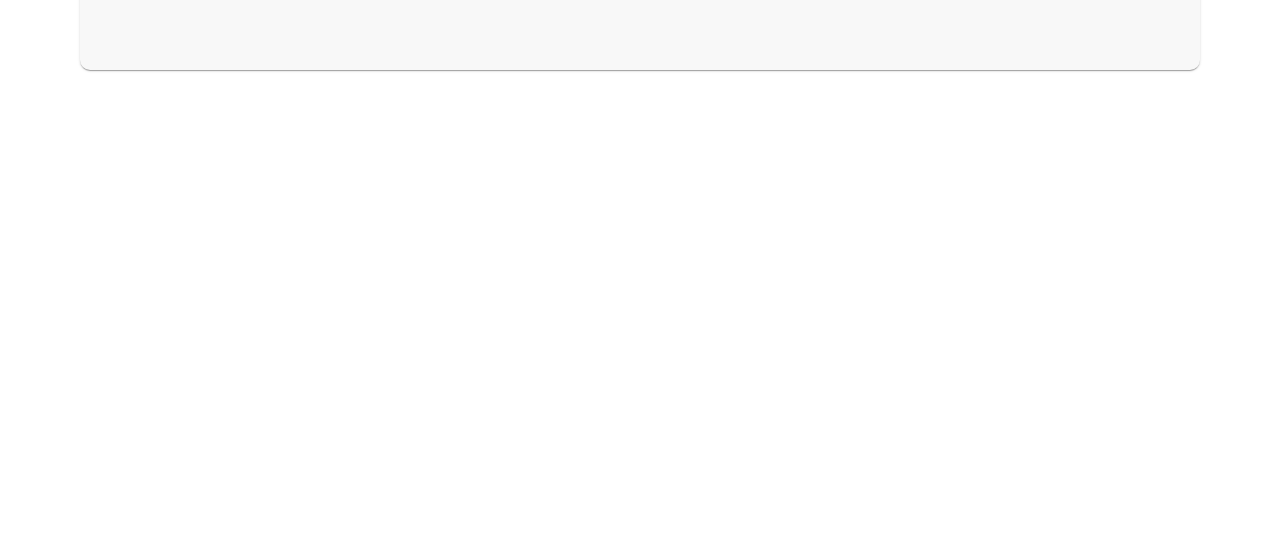
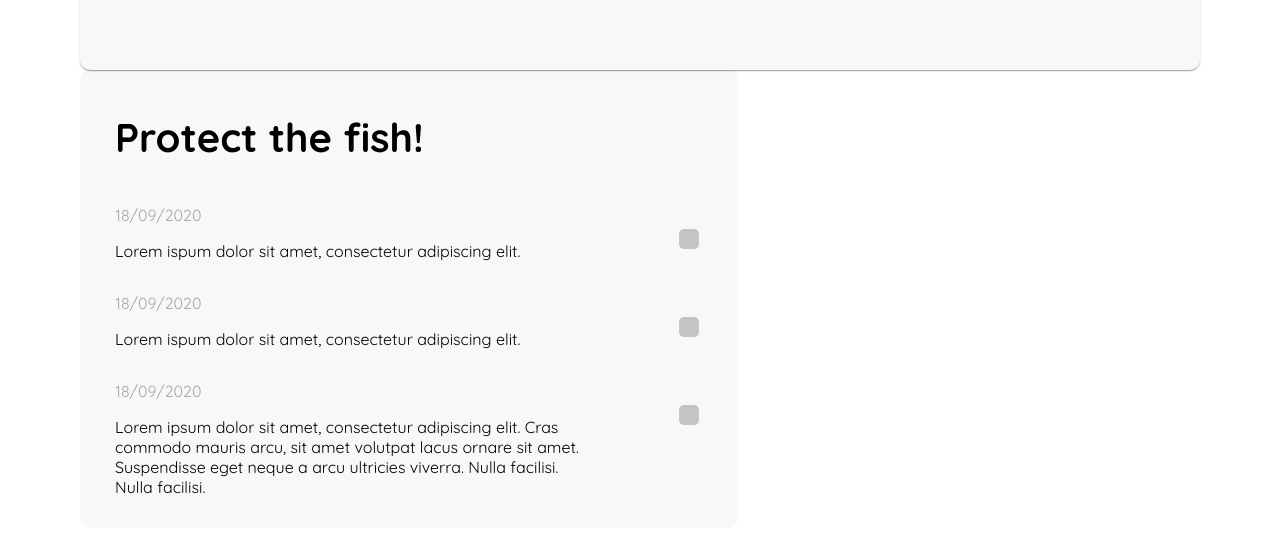
Before and after one commit to hungthezorba/projecter-front-end, a React (Create React App) app: page /project in a window 1280 px wide. Shown: the part 547-1080 px from the top of the page. Before the commit the page ends 800 px from the top, so only its background shows below. Built offline with nearby package versions, Linux system fonts and the light colour scheme.

Commit message:
Added basic project note

```diff
--- a/src/page/ProjectPage.js
+++ b/src/page/ProjectPage.js
@@ -1,7 +1,7 @@
 import React from 'react'
 import ProjectCard from '../projectManage/ProjectCard'
 import styled from 'styled-components'
-
+import Note from '../projectManage/Note'
 const ProjectManageWrapper = styled.div`
     padding: 5em;
 `
@@ -9,6 +9,7 @@ const ProjectManageWrapper = styled.div`
 const ProjectPage = () => (
     <ProjectManageWrapper>
         <ProjectCard/>
+        <Note/>
     </ProjectManageWrapper>
 )
 
--- /dev/null
+++ b/src/projectManage/Note.js
@@ -0,0 +1,67 @@
+import React from 'react'
+
+
+
+export default class Note extends React.Component {
+
+
+    render() {
+        return (
+            <div style={{ fontFamily: 'Quicksand', maxWidth: '588px', backgroundColor: '#F8F8F8', padding: '15px 35px 15px 35px', borderRadius: '10px'}}>
+                <div>
+                    <h1 style={{fontSize: '2.5em'}}>Protect the fish!</h1>
+                </div>
+                <div style={{display: 'flex', flexDirection: 'column'}}>
+                    <div style={{display: 'flex', position: 'relative'}}>
+                        <div>
+                            <div>
+                                <p style={{color: '#A6A6A6'}}>18/09/2020</p>
+                            </div>
+                            <div>
+                                <p>Lorem ispum dolor sit amet, consectetur adipiscing elit.</p>
+                            </div>
+                        </div>
+                        <div class="check-box-custom" style={{position: 'absolute', right: '0', top: '30px'}}>
+                            <label class="check-label" for="task-1">
+                                <input type="checkbox" id="task-1"/>
+                                <span class="checkmark"></span>
+                            </label>
+                        </div>
+                    </div>
+                    <div style={{display: 'flex', position: 'relative'}}>
+                        <div>
+                            <div>
+                                <p style={{color: '#A6A6A6'}}>18/09/2020</p>
+                            </div>
+                            <div>
+                                <p>Lorem ispum dolor sit amet, consectetur adipiscing elit.</p>
+                            </div>
+                        </div>
+                        <div class="check-box-custom" style={{position: 'absolute', right: '0', top: '30px'}}>
+                            <label class="check-label" for="task-1">
+                                <input type="checkbox" id="task-1"/>
+                                <span class="checkmark"></span>
+                            </label>
+                        </div>
+                    </div>
+                    <div style={{display: 'flex', position: 'relative'}}>
+                        <div style={{maxWidth: '30em'}}>
+                            <div>
+                                <p style={{color: '#A6A6A6'}}>18/09/2020</p>
+                            </div>
+                            <div>
+                                <p>Lorem ipsum dolor sit amet, consectetur adipiscing elit. Cras commodo mauris arcu, sit amet volutpat lacus ornare sit amet. Suspendisse eget neque a arcu ultricies viverra. Nulla facilisi. Nulla facilisi.</p>
+                            </div>
+                        </div>
+                        <div class="check-box-custom" style={{position: 'absolute', right: '0', top: '30px'}}>
+                            <label class="check-label" for="task-1">
+                                <input type="checkbox" id="task-1"/>
+                                <span class="checkmark"></span>
+                            </label>
+                        </div>
+                    </div>
+                </div>
+            </div>
+        )
+    }
+}
```
